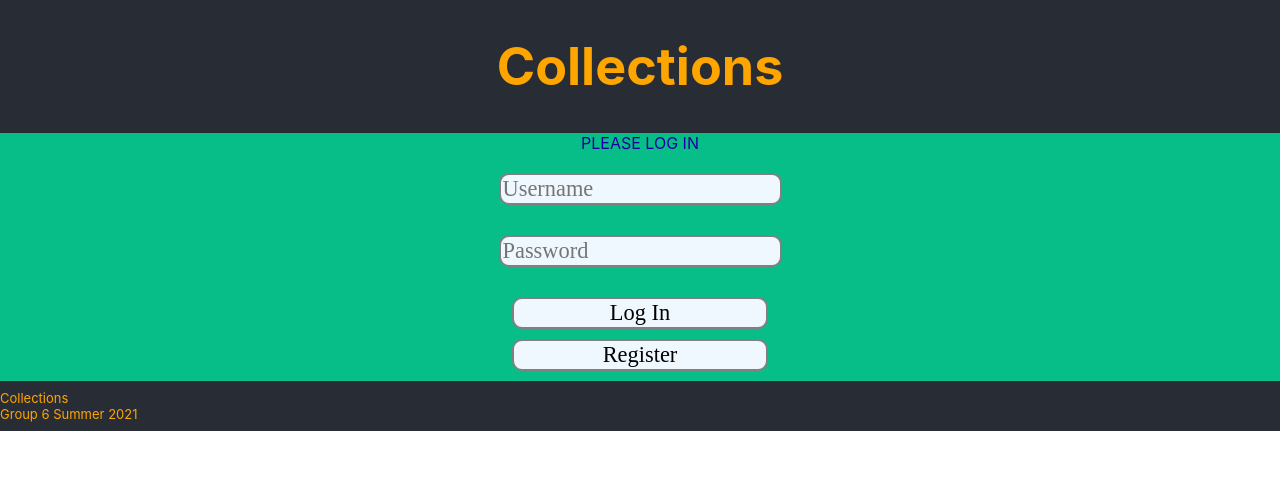
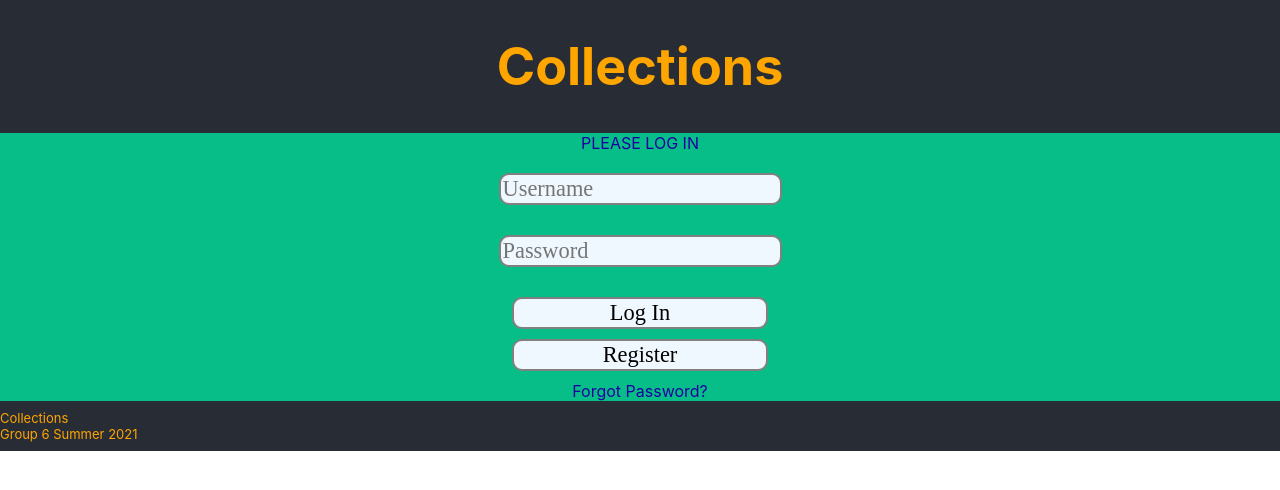
Before and after one commit to MichaelSedlack/Collections, a React (Create React App) app in the folder frontend/: page / in a window 1280 px wide. Shown: the top 490 px of the page. Built offline with nearby package versions, Linux system fonts and the light colour scheme.

Commit message:
added placeholder forgot password

```diff
--- a/frontend/src/components/Login.js
+++ b/frontend/src/components/Login.js
@@ -76,6 +76,7 @@ function Login()
         <input type="submit" id="loginButton" className="buttons" value = "Log In" onClick={doLogin} />
         <span id="loginResult">{message}</span>
         <input type="submit" id="registerButton" className="buttons" value="Register" onClick={()=>{window.location.href = '/register'}}/>
+        <p onClick={()=>{alert("Forgot password clicked")}}>Forgot Password?</p>
      </div>
     );
 };
```
